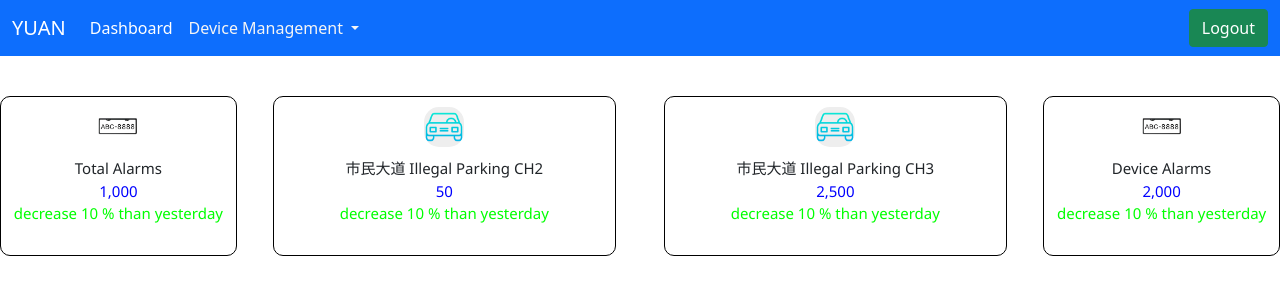
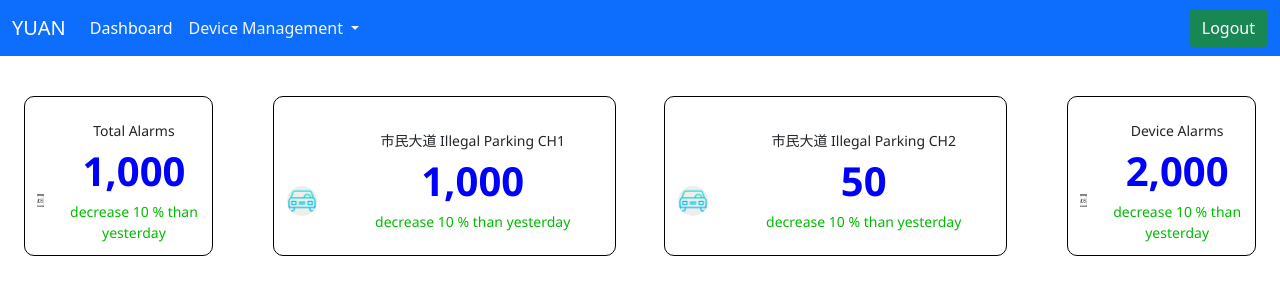
Before and after one commit to jaylee840831/vue_test, a Vue app: page / in a window 1280 px wide. Shown: the top 300 px of the page. Built offline with nearby package versions, Linux system fonts and the light colour scheme.

Commit message:
feat: 修改dashboard RWD  適應行動裝置大小

```diff
--- a/src/components/DashBoardCard.vue
+++ b/src/components/DashBoardCard.vue
@@ -3,22 +3,20 @@
 
 <template>
     <div class="container">
-        <div class="row">
-            <div class="col-12">
-                <div class="dashboard-card">
-                    <div class="title">
+        <div class="row dashboard-card">
+            <div class="col-2">
                 <img class="icon" src="../assets/car.png" v-if="cardImage === 1">
                 <img class="icon" src="../assets/license.png" v-else>
             </div>
+            <div class="col-10">
                 <div class="title">
                     {{ cardNameShortening }}
                 </div>
                 <div class="body">
-                        <div style="color: blue;">{{ cardValueReg }}</div>
+                    {{ cardValueReg }}
                 </div>
                 <div class="footer">
                     decrease 10 % than yesterday
-                    </div>
                 </div>
             </div>
         </div>
@@ -63,74 +61,113 @@ export default {
 }
 </script>
 <style>
-.title {
-    margin-top: 10px;
-    display: flex;
-    flex-wrap: wrap;
-    /* 水平置中 */
-    align-items: center;
-    justify-content: center;
-}
-
-.body {}
-
-.footer {
-    color: #00ff00;
-    display: flex;
-    flex-wrap: wrap;
+/**RWD < 750*/
+.dashboard-card {
+    height: 120px;
+    border: 1px solid black;
+    border-radius: 10px;
+    margin: 1rem 0;
+    text-align: center;
     align-items: center;
     justify-content: center;
 }
 
 .icon {
+        margin-top: 50px;
+        width: 30px;
+        height: 30px;
+        background-color: #eee;
+        border-radius: 15px;
+        text-align: center;
+        align-items: center;
+        justify-content: center;
+    }
+
+.title {
+    margin-top: 10px;
+    font-size: 14px;
+}
+
+.body {
+    color: blue;
+    font-size: 40px;
+    font-weight: 600;
+}
+
+.footer {
+    color: #00BB00;
+    font-size: 14px;
+}
+
+/** RWD > 750 */
+@media screen and (min-width: 750px) {
+    .dashboard-card {
+        height: 160px;
+        border: 1px solid black;
+        border-radius: 10px;
+        text-align: center;
+        align-items: center;
+        justify-content: center;
+    }
+
+    /* .icon {
+        margin-top: 50px;
         width: 50px;
         height: 50px;
         background-color: #eee;
         border-radius: 15px;
-    display: flex;
-    flex-wrap: wrap;
+        text-align: center;
+        align-items: center;
+        justify-content: center;
+    } */
+
+    .body {
+        color: blue;
+        font-size: 30px;
+        font-weight: 600;
+    }
+}
+
+@media screen and (min-width: 960px) {
+    .body {
+        color: blue;
+        font-size: 35px;
+        font-weight: 600;
+    }
+}
+
+@media screen and (min-width: 1280px) {
+    .icon {
+        margin-top: 50px;
+        width: 30px;
+        height: 30px;
+        background-color: #eee;
+        border-radius: 15px;
+        text-align: center;
         align-items: center;
         justify-content: center;
     }
 
-/** 1600像素以下 */
-@media screen and (max-width: 1600px) {
+    .body {
+        color: blue;
+        font-size: 40px;
+        font-weight: 600;
+    }
+}
+
+@media screen and (min-width: 1440px) {
     .dashboard-card {
-        font-size: 15px;
         height: 160px;
         border: 1px solid black;
         border-radius: 10px;
-    }
-
-    .icon {
-        width: 40px;
-        height: 40px;
-        background-color: #eee;
-        border-radius: 15px;
-        display: flex;
-        flex-wrap: wrap;
+        text-align: center;
         align-items: center;
         justify-content: center;
     }
 }
 
-/** 1600~1920像素 */
-@media screen and (min-width: 1600px) and (max-width: 1920px) {
-    .dashboard-card {
-        font-size: 15px;
-        height: 160px;
-        border: 1px solid black;
-        border-radius: 10px;
-    }
-}
+@media screen and (min-width: 1600px) {}
 
-/** 1920像素以上 */
 @media screen and (min-width: 1920px) {
-    .dashboard-card {
-        font-size: 18px;
-        height: 160px;
-        border: 1px solid black;
-        border-radius: 10px;
-    }
 }
 </style>
--- a/src/views/DashBoard.vue
+++ b/src/views/DashBoard.vue
@@ -9,55 +9,77 @@ const modules = [Autoplay, Pagination];
 </script>
 
 <template>
-    <div id="main">
+    <div class="dashboard">
         <!--數據儀錶板-->
         <div class="row">
-            <DashBoardCard :cardName="eventTotal[0].name" :cardValue="eventTotal[0].value" :cardImage="0"
-                class="dashboardcard">
-            </DashBoardCard>
-            <swiper :modules="modules" :autoplay="{ enable: false }" :breakpoints="{
+            <div class="dashboardcard">
+                <DashBoardCard :cardName="eventTotal[0].name" :cardValue="eventTotal[0].value" :cardImage="0">
+                </DashBoardCard>
+            </div>
+
+            <!--像素750以上展開顯示 以下則是直立式顯示-->
+            <swiper :modules="modules" :slidesPerView="3" :breakpoints="{
                     0: {
                         slidesPerView: 3,
                         direction: 'vertical',
                         loop: false,
-                        autoplay: {
-                            enabled: false
-                        }
+                        // autoplay: {
+                        //     enabled: false
+                        // }
                     },
-                    500: {
-                        slidesPerView: 3,
-                        direction: 'vertical',
-                        loop: false,
-                        autoplay: {
-                            enabled: false
-                        }
-                    },
-                    1040: {
+                    750: {
                         slidesPerView: 2,
                         direction: 'horizontal',
                         loop: true,
-                        autoplay: {
-                            enabled: true,
-                            delay: 3000,
-                        }
+                        // autoplay: {
+                        //     enabled: true,
+                        //     delay: 3000,
+                        // }
+                    },
+                    960: {
+                        slidesPerView: 2,
+                        direction: 'horizontal',
+                        loop: true,
+                        // autoplay: {
+                        //     enabled: true,
+                        //     delay: 3000,
+                        // }
+                    },
+                    1280: {
+                        slidesPerView: 2,
+                        direction: 'horizontal',
+                        loop: true,
+                        // autoplay: {
+                        //     enabled: true,
+                        //     delay: 3000,
+                        // }
+                    },
+                    1281: {
+                        slidesPerView: 3,
+                        direction: 'horizontal',
+                        loop: true,
+                        // autoplay: {
+                        //     enabled: true,
+                        //     delay: 3000,
+                        // }
                     },
                     1600: {
                         slidesPerView: 3,
                         direction: 'horizontal',
                         loop: true,
-                        autoplay: {
-                            enabled: true,
-                            delay: 3000,
-                        }
+                        // autoplay: {
+                        //     enabled: true,
+                        //     delay: 3000,
+                        // }
                     },
                     1920: {
                         slidesPerView: 3,
                         direction: 'horizontal',
                         loop: true,
-                        autoplay: {
-                            enabled: true,
-                            delay: 3000,
-                        }
+                        // autoplay: {
+                        //     enabled: true,
+                        //     delay: 3000,
+                        // }
                     }
                 }" class="dashboardcard-swiper">
                 <swiper-slide v-for="(event, index) in events" key="index">
@@ -67,9 +89,11 @@ const modules = [Autoplay, Pagination];
                     </DashBoardCard>
                 </swiper-slide>
             </swiper>
-            <DashBoardCard :cardName="eventTotal[1].name" :cardValue="eventTotal[1].value" :cardImage="0"
-                class="dashboardcard">
-            </DashBoardCard>
+
+            <div class="dashboardcard">
+                <DashBoardCard :cardName="eventTotal[1].name" :cardValue="eventTotal[1].value" :cardImage="0">
+                </DashBoardCard>
+            </div>
         </div>
     </div>
     <!--圖表儀錶板---->
@@ -97,7 +121,7 @@ export default {
             ],
             events: [
                 {
-                    channelName: "台北市中正區忠孝東路二段88號 Illegal Parking CH1",
+                    channelName: "市民大道 Illegal Parking CH1",
                     value: 1000
                 },
                 {
@@ -150,33 +174,50 @@ export default {
 }
 </script>
 <style>
-#main {
+.dashboard {
     font-family: Montserrat, "Segoe UI", 'Segoe UI', Tahoma, Geneva, Verdana, sans-serif;
-    margin: 1rem 0;
-    text-align: center;
+    align-items: center;
+    justify-content: center;
 }
 
-/** 1040像素以下*/
-@media screen and (max-width: 1039px) {
-    .dashboardcard {
-        display: flex;
-        flex-wrap: wrap;
+/** RWD < 750 */
+@media screen and (max-width: 750px) {
+    .dashboard {
+        font-family: Montserrat, "Segoe UI", 'Segoe UI', Tahoma, Geneva, Verdana, sans-serif;
         align-items: center;
         justify-content: center;
-        margin: 1rem 0;
+    }
+
+    .dashboardcard {
     }
 
     .dashboardcard-swiper {
-        height: 550px;
-        display: flex;
-        flex-wrap: wrap;
+        height: 500px;
+    }
+}
+
+/** RWD > 750 */
+@media screen and (min-width: 750px) {
+    .dashboard {
+        font-family: Montserrat, "Segoe UI", 'Segoe UI', Tahoma, Geneva, Verdana, sans-serif;
         align-items: center;
         justify-content: center;
     }
+
+    .dashboardcard {
+        width: 25%;
+    }
+
+    .dashboardcard-swiper {
+        width: 50%;
+    }
 }
 
-/** 1040像素以上 */
-@media screen and (min-width: 1040px) {
+/** RWD > 960 */
+@media screen and (min-width: 960px) {}
+
+/** RWD > 1280 */
+@media screen and (min-width: 1280px) {
     .dashboardcard {
         width: 20%;
     }
```
Lines whose indentation alone changed are shown as unchanged.
